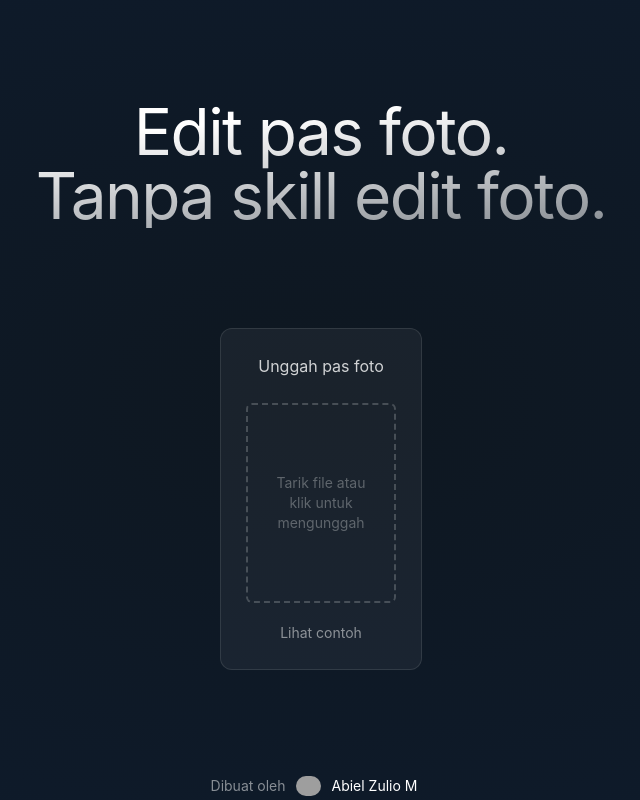
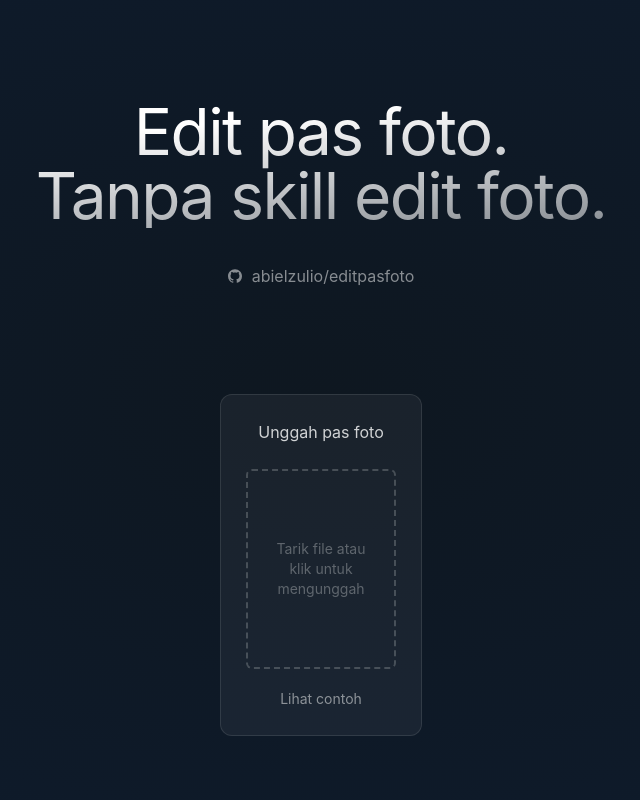
Before and after one commit to abielzulio/editpasfoto, a Next.js app: page / in a window 1280 px wide. Shown: the whole page, without its empty margins (319-959 px from the left). Built offline with nearby package versions, Linux system fonts and the light colour scheme; grey boxes are pictures that could not be loaded.

Commit message:
feat: add hero component

```diff
--- /dev/null
+++ b/components/Hero/Hero.tsx
@@ -0,0 +1,29 @@
+const Hero = () => (
+  <section className="flex flex-col gap-[30px]">
+    <h1 className="md:text-[64px] text-[36px] text-transparent bg-white-linear-gradient bg-clip-text tracking-tight md:leading-[64px] leading-[36px]">
+      Edit pas foto. <br /> Tanpa skill edit foto.
+    </h1>
+    <a
+      href="https://github.com/abielzulio/editpasfoto"
+      target="_blank"
+      rel="noopener noreferrer"
+      className="text-white mx-auto flex items-center gap-[10px] bg-white bg-opacity-0 hover:bg-opacity-[0.08] rounded-full px-[10px] py-[5px] transition border-white border-[0.125px] border-opacity-0 hover:border-opacity-[0.08] opacity-50 hover:opacity-100"
+    >
+      <svg
+        width="14"
+        height="14"
+        viewBox="0 0 14 14"
+        fill="none"
+        xmlns="http://www.w3.org/2000/svg"
+      >
+        <path
+          d="M7 0.175049C3.128 0.175049 0 3.30305 0 7.17505C0 10.259 2.013 12.885 4.79 13.825C5.14 13.891 5.272 13.672 5.272 13.497V12.316C3.325 12.731 2.909 11.375 2.909 11.375C2.581 10.565 2.122 10.347 2.122 10.347C1.488 9.90905 2.166 9.93105 2.166 9.93105C2.866 9.97505 3.237 10.653 3.237 10.653C3.872 11.725 4.878 11.419 5.272 11.243C5.338 10.784 5.512 10.478 5.709 10.303C4.156 10.128 2.516 9.51605 2.516 6.84705C2.516 6.08105 2.778 5.46905 3.237 4.96605C3.172 4.79105 2.931 4.06905 3.303 3.10605C3.303 3.10605 3.893 2.90905 5.228 3.82805C5.79831 3.67179 6.38668 3.5911 6.978 3.58805C7.568 3.58805 8.181 3.67505 8.728 3.82805C10.063 2.93105 10.653 3.10605 10.653 3.10605C11.025 4.06905 10.784 4.79105 10.719 4.96605C11.179 5.44605 11.441 6.08105 11.441 6.84605C11.441 9.53705 9.8 10.128 8.247 10.303C8.487 10.522 8.728 10.937 8.728 11.593V13.519C8.728 13.716 8.859 13.934 9.209 13.847C11.988 12.884 14 10.259 14 7.17505C14 3.30305 10.872 0.175049 7 0.175049V0.175049Z"
+          fill="currentColor"
+        ></path>
+      </svg>
+      abielzulio/editpasfoto
+    </a>
+  </section>
+)
+
+export default Hero
--- /dev/null
+++ b/components/Hero/index.tsx
@@ -0,0 +1 @@
+export { default } from "./Hero"
--- a/pages/index.tsx
+++ b/pages/index.tsx
@@ -1,13 +1,12 @@
 import Dropzone from "components/Dropzone"
 import Author from "components/Author"
+import Hero from "components/Hero"
 import type { NextPage } from "next"
 
 const Home: NextPage = () => {
   return (
     <section className="min-w-screen min-h-screen md:py-[100px] py-[50px] text-center flex flex-col align-center justify-center">
-      <h1 className="md:text-[64px] text-[36px] text-transparent bg-white-linear-gradient bg-clip-text tracking-tight md:leading-[64px] leading-[36px]">
-        Edit pas foto. <br /> Tanpa skill edit foto.
-      </h1>
+      <Hero />
       <Dropzone />
       <Author />
     </section>
```
